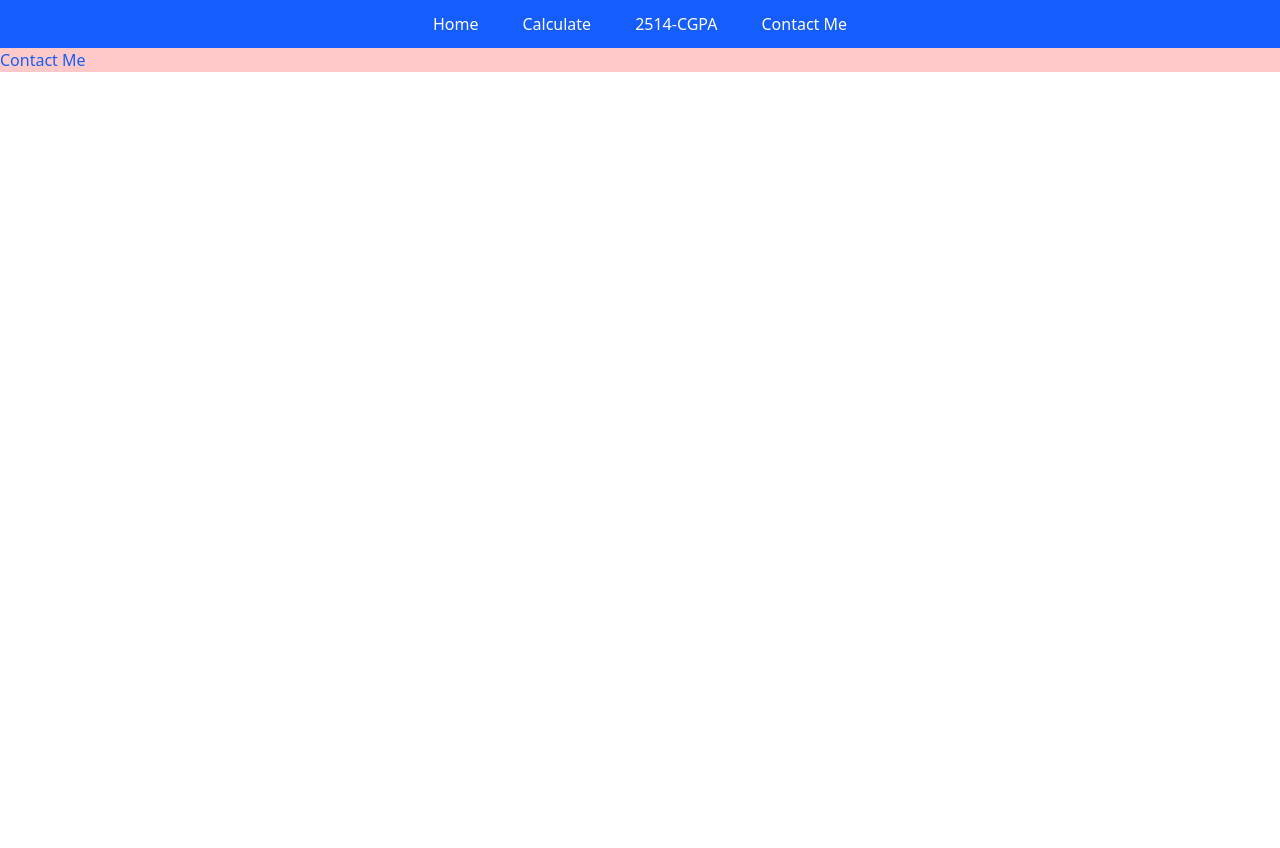
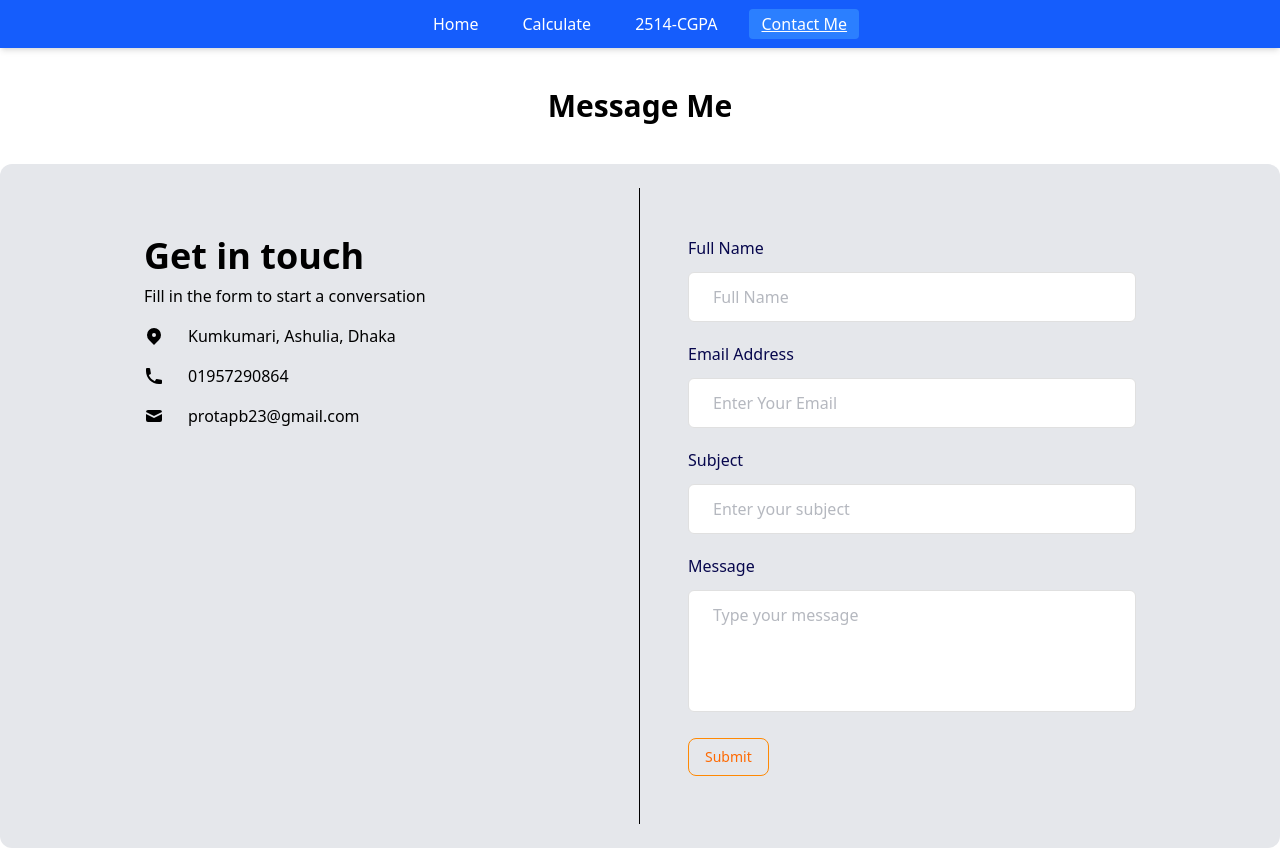
Before and after one commit to protap1100/Cgpa-Calculator, a React (Vite) app: page /contact-me in a window 1280 px wide. Before the commit the page ends 800 px from the top, so only its background shows below. Built offline with nearby package versions, Linux system fonts and the light colour scheme.

Commit message:
simple fix

```diff
--- a/package.json
+++ b/package.json
@@ -10,10 +10,13 @@
     "preview": "vite preview"
   },
   "dependencies": {
+    "@emailjs/browser": "^4.4.1",
     "@tailwindcss/vite": "^4.1.8",
+    "emailjs-com": "^3.2.0",
     "react": "^19.1.0",
     "react-dom": "^19.1.0",
     "react-router-dom": "^7.6.2",
+    "react-toastify": "^11.0.5",
     "tailwindcss": "^4.1.8"
   },
   "devDependencies": {
--- a/src/Components/Navbar.jsx
+++ b/src/Components/Navbar.jsx
@@ -1,42 +1,34 @@
 // src/components/Navbar.jsx
-import { Link } from "react-router-dom";
+import { NavLink } from "react-router-dom";
 
 const Navbar = () => {
+  const baseClass = "px-3 py-1 rounded transition";
+
+  const activeClass = "underline bg-blue-500";
+
   return (
     <nav className="bg-blue-600 text-white px-4 py-3 shadow-md">
       <ul className="flex flex-wrap justify-center items-center gap-3 sm:gap-5 text-sm sm:text-base font-medium">
-        <li>
-          <Link
-            to="/"
-            className="hover:underline hover:bg-blue-500 px-3 py-1 rounded transition"
-          >
-            Home
-          </Link>
-        </li>
-        <li>
-          <Link
-            to="/cgpa"
-            className="hover:underline hover:bg-blue-500 px-3 py-1 rounded transition"
-          >
-            Calculate
-          </Link>
-        </li>
-        <li>
-          <Link
-            to="/2514-CGPA"
-            className="hover:underline hover:bg-blue-500 px-3 py-1 rounded transition"
-          >
-            2514-CGPA
-          </Link>
-        </li>
-        <li>
-          <Link
-            to="/contact-me"
-            className="hover:underline hover:bg-blue-500 px-3 py-1 rounded transition"
-          >
-            Contact Me
-          </Link>
-        </li>
+        {[
+          { to: "/", label: "Home" },
+          { to: "/cgpa", label: "Calculate" },
+          { to: "/2514-CGPA", label: "2514-CGPA" },
+          { to: "/contact-me", label: "Contact Me" },
+        ].map(({ to, label }) => (
+          <li key={to}>
+            <NavLink
+              to={to}
+              className={({ isActive }) =>
+                `${baseClass} ${
+                  isActive ? activeClass : "hover:underline hover:bg-blue-500"
+                }`
+              }
+              end={to === "/"}
+            >
+              {label}
+            </NavLink>
+          </li>
+        ))}
       </ul>
     </nav>
   );
--- a/src/pages/contactMe/ContactMe.jsx
+++ b/src/pages/contactMe/ContactMe.jsx
@@ -1,9 +1,162 @@
+import emailjs from "emailjs-com";
+import { toast, ToastContainer } from "react-toastify";
+import "react-toastify/dist/ReactToastify.css";
+
 const ContactMe = () => {
-    return (
-        <div className=" bg-red-200">
-            <h1 className="text-blue-600">Contact Me</h1>
+  const sendEmail = (e) => {
+    e.preventDefault();
+
+    const form = e.target;
+    const name = form.name.value.trim();
+    const email = form.email.value.trim();
+    const subject = form.subject.value.trim();
+    const message = form.message.value.trim();
+
+    if (!name || !email || !subject || !message) {
+      toast.error("Please fill in all fields before submitting.");
+      return;
+    }
+
+    // Basic email pattern validation
+    const emailPattern = /^[^\s@]+@[^\s@]+\.[^\s@]+$/;
+    if (!emailPattern.test(email)) {
+      toast.error("Please enter a valid email address.");
+      return;
+    }
+
+    emailjs
+      .sendForm("Resume-Service", "template_0avua0t", form, "vn2WJCE5ovXFUzwct")
+      .then(
+        (result) => {
+          console.log(result.text);
+          toast.success("Message Sent Successfully");
+          form.reset();
+        },
+        (error) => {
+          console.log(error.text);
+          toast.error("Failed to send message. Please try again later.");
+        }
+      );
+  };
+
+  return (
+    <div className="mt-5 container mx-auto">
+      <h1 className="text-center my-10 font-bold text-3xl ">Message Me</h1>
+      <section className="py-6 mt-5 bg-gray-200 dark:text-gray-900 rounded-xl">
+        <div className="grid max-w-6xl grid-cols-1 px-6 mx-auto lg:px-8 md:grid-cols-2 md:divide-x">
+          <div className="items-center justify-center p-12">
+            <h1 className="text-4xl font-bold">Get in touch</h1>
+            <p className="pt-2 pb-4">
+              Fill in the form to start a conversation
+            </p>
+            <div className="space-y-4">
+              <p className="flex items-center">
+                <svg
+                  xmlns="http://www.w3.org/2000/svg"
+                  viewBox="0 0 20 20"
+                  fill="currentColor"
+                  className="w-5 h-5 mr-2 sm:mr-6"
+                >
+                  <path
+                    fillRule="evenodd"
+                    d="M5.05 4.05a7 7 0 119.9 9.9L10 18.9l-4.95-4.95a7 7 0 010-9.9zM10 11a2 2 0 100-4 2 2 0 000 4z"
+                    clipRule="evenodd"
+                  ></path>
+                </svg>
+                <span>Kumkumari, Ashulia, Dhaka</span>
+              </p>
+              <p className="flex items-center">
+                <svg
+                  xmlns="http://www.w3.org/2000/svg"
+                  viewBox="0 0 20 20"
+                  fill="currentColor"
+                  className="w-5 h-5 mr-2 sm:mr-6"
+                >
+                  <path d="M2 3a1 1 0 011-1h2.153a1 1 0 01.986.836l.74 4.435a1 1 0 01-.54 1.06l-1.548.773a11.037 11.037 0 006.105 6.105l.774-1.548a1 1 0 011.059-.54l4.435.74a1 1 0 01.836.986V17a1 1 0 01-1 1h-2C7.82 18 2 12.18 2 5V3z"></path>
+                </svg>
+                <span>01957290864</span>
+              </p>
+              <p className="flex items-center">
+                <svg
+                  xmlns="http://www.w3.org/2000/svg"
+                  viewBox="0 0 20 20"
+                  fill="currentColor"
+                  className="w-5 h-5 mr-2 sm:mr-6"
+                >
+                  <path d="M2.003 5.884L10 9.882l7.997-3.998A2 2 0 0016 4H4a2 2 0 00-1.997 1.884z"></path>
+                  <path d="M18 8.118l-8 4-8-4V14a2 2 0 002 2h12a2 2 0 002-2V8.118z"></path>
+                </svg>
+                <span>protapb23@gmail.com</span>
+              </p>
+            </div>
+          </div>
+          <div className="flex items-center justify-center p-12">
+            <ToastContainer></ToastContainer>
+            <div className="mx-auto w-full max-w-[550px]">
+              <form onSubmit={sendEmail}>
+                <div className="mb-5">
+                  <label className="mb-3 block text-base font-medium text-[#07074D]">
+                    Full Name
+                  </label>
+                  <input
+                    type="text"
+                    name="name"
+                    id="name"
+                    placeholder="Full Name"
+                    className="w-full rounded-md border border-[#e0e0e0] bg-white py-3 px-6 text-base font-medium text-[#6B7280] outline-none focus:border-[#6A64F1] focus:shadow-md"
+                  />
+                </div>
+                <div className="mb-5">
+                  <label className="mb-3 block text-base font-medium text-[#07074D]">
+                    Email Address
+                  </label>
+                  <input
+                    type="email"
+                    name="email"
+                    id="email"
+                    placeholder="Enter Your Email"
+                    className="w-full rounded-md border border-[#e0e0e0] bg-white py-3 px-6 text-base font-medium text-[#6B7280] outline-none focus:border-[#6A64F1] focus:shadow-md"
+                  />
+                </div>
+                <div className="mb-5">
+                  <label className="mb-3 block text-base font-medium text-[#07074D]">
+                    Subject
+                  </label>
+                  <input
+                    type="text"
+                    name="subject"
+                    id="subject"
+                    placeholder="Enter your subject"
+                    className="w-full rounded-md border border-[#e0e0e0] bg-white py-3 px-6 text-base font-medium text-[#6B7280] outline-none focus:border-[#6A64F1] focus:shadow-md"
+                  />
+                </div>
+                <div className="mb-5">
+                  <label className="mb-3 block text-base font-medium text-[#07074D]">
+                    Message
+                  </label>
+                  <textarea
+                    rows="4"
+                    name="message"
+                    id="message"
+                    placeholder="Type your message"
+                    className="w-full resize-none rounded-md border border-[#e0e0e0] bg-white py-3 px-6 text-base font-medium text-[#6B7280] outline-none focus:border-[#6A64F1] focus:shadow-md"
+                  ></textarea>
+                </div>
+                <div>
+                  <button
+                    type="submit"
+                    className="px-4 py-2 border border-orange-400 text-orange-500 rounded-lg hover:bg-orange-50 text-sm font-medium transition cursor-pointer"
+                  >
+                    Submit
+                  </button>
+                </div>
+              </form>
+            </div>
+          </div>
         </div>
-    );
+      </section>
+    </div>
+  );
 };
 
 export default ContactMe;
```
Also changed, not shown: src/pages/CGPA2514/CGPA2514.jsx (+66 -43 lines), 1 other file (tests, documents, lock files or other folders).
